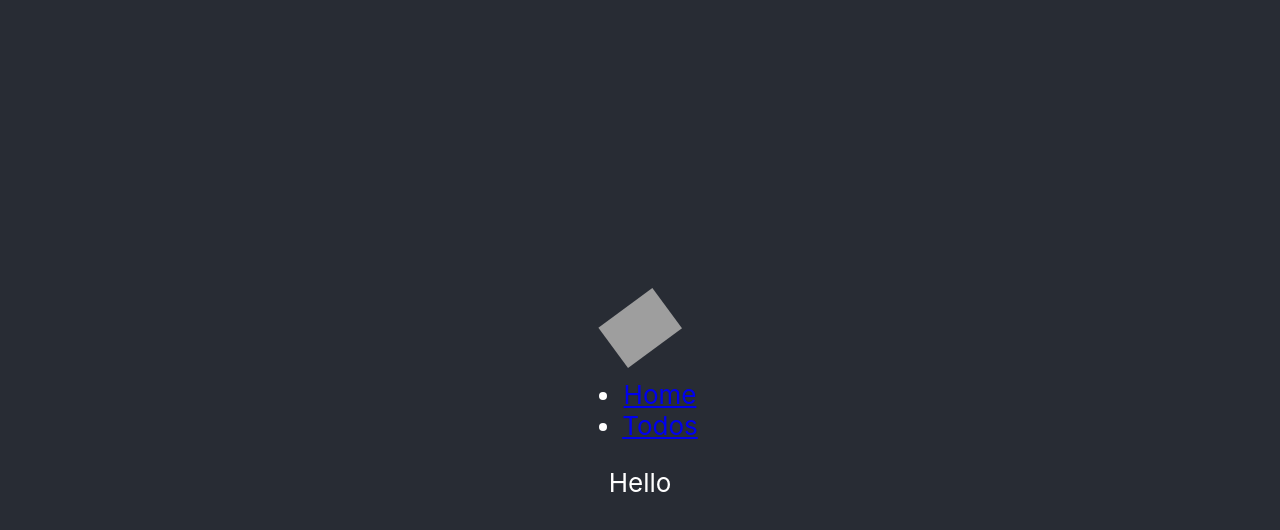
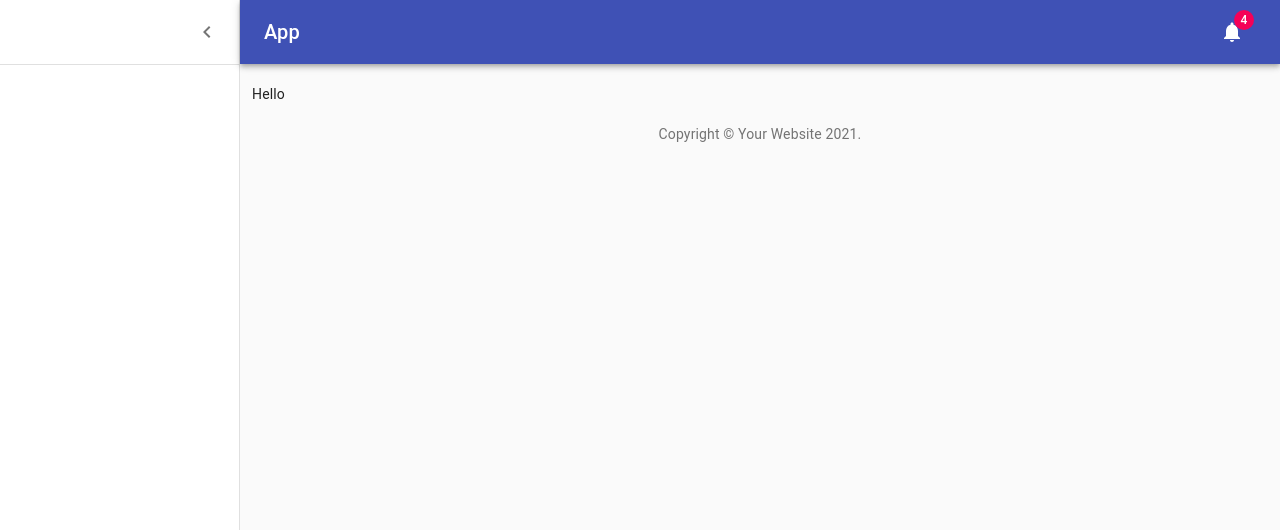
Before and after one commit to koshuang/react-class, a React (Create React App) app: page / in a window 1280 px wide. Shown: the top 530 px of the page. Built offline with nearby package versions, Linux system fonts and the light colour scheme; grey boxes are pictures that could not be loaded.

Commit message:
feat(app/component): [App] apply dashboard style

```diff
--- a/src/modules/app/App.jsx
+++ b/src/modules/app/App.jsx
@@ -1,29 +1,181 @@
-import { BrowserRouter as Router, Link, Route, Switch } from 'react-router-dom';
+import AppBar from '@material-ui/core/AppBar';
+import Badge from '@material-ui/core/Badge';
+import Box from '@material-ui/core/Box';
+import Container from '@material-ui/core/Container';
+import CssBaseline from '@material-ui/core/CssBaseline';
+import Divider from '@material-ui/core/Divider';
+import Drawer from '@material-ui/core/Drawer';
+import Grid from '@material-ui/core/Grid';
+import IconButton from '@material-ui/core/IconButton';
+import Link from '@material-ui/core/Link';
+import List from '@material-ui/core/List';
+import { makeStyles } from '@material-ui/core/styles';
+import Toolbar from '@material-ui/core/Toolbar';
+import Typography from '@material-ui/core/Typography';
+import ChevronLeftIcon from '@material-ui/icons/ChevronLeft';
+import MenuIcon from '@material-ui/icons/Menu';
+import NotificationsIcon from '@material-ui/icons/Notifications';
+import clsx from 'clsx';
+import React from 'react';
+import { BrowserRouter as Router, Route, Switch } from 'react-router-dom';
 import { Home } from '../home';
 import { TodoList } from '../todo-list';
-import './App.css';
-import logo from './logo.svg';
+import { mainListItems } from './listItems';
+
+function Copyright() {
+  return (
+    <Typography variant="body2" color="textSecondary" align="center">
+      {'Copyright © '}
+      <Link color="inherit" href="https://material-ui.com/">
+        Your Website
+      </Link>{' '}
+      {new Date().getFullYear()}
+      {'.'}
+    </Typography>
+  );
+}
+
+const drawerWidth = 240;
+
+const useStyles = makeStyles(theme => ({
+  root: {
+    display: 'flex',
+  },
+  toolbar: {
+    paddingRight: 24, // keep right padding when drawer closed
+  },
+  toolbarIcon: {
+    display: 'flex',
+    alignItems: 'center',
+    justifyContent: 'flex-end',
+    padding: '0 8px',
+    ...theme.mixins.toolbar,
+  },
+  appBar: {
+    zIndex: theme.zIndex.drawer + 1,
+    transition: theme.transitions.create(['width', 'margin'], {
+      easing: theme.transitions.easing.sharp,
+      duration: theme.transitions.duration.leavingScreen,
+    }),
+  },
+  appBarShift: {
+    marginLeft: drawerWidth,
+    width: `calc(100% - ${drawerWidth}px)`,
+    transition: theme.transitions.create(['width', 'margin'], {
+      easing: theme.transitions.easing.sharp,
+      duration: theme.transitions.duration.enteringScreen,
+    }),
+  },
+  menuButton: {
+    marginRight: 36,
+  },
+  menuButtonHidden: {
+    display: 'none',
+  },
+  title: {
+    flexGrow: 1,
+  },
+  drawerPaper: {
+    position: 'relative',
+    whiteSpace: 'nowrap',
+    width: drawerWidth,
+    transition: theme.transitions.create('width', {
+      easing: theme.transitions.easing.sharp,
+      duration: theme.transitions.duration.enteringScreen,
+    }),
+  },
+  drawerPaperClose: {
+    overflowX: 'hidden',
+    transition: theme.transitions.create('width', {
+      easing: theme.transitions.easing.sharp,
+      duration: theme.transitions.duration.leavingScreen,
+    }),
+    width: theme.spacing(7),
+    [theme.breakpoints.up('sm')]: {
+      width: theme.spacing(9),
+    },
+  },
+  appBarSpacer: theme.mixins.toolbar,
+  content: {
+    flexGrow: 1,
+    height: '100vh',
+    overflow: 'auto',
+  },
+  container: {
+    paddingTop: theme.spacing(4),
+    paddingBottom: theme.spacing(4),
+  },
+  paper: {
+    padding: theme.spacing(2),
+    display: 'flex',
+    overflow: 'auto',
+    flexDirection: 'column',
+  },
+  fixedHeight: {
+    height: 240,
+  },
+}));
 
 export function App() {
+  const classes = useStyles();
+  const [open, setOpen] = React.useState(true);
+  const handleDrawerOpen = () => {
+    setOpen(true);
+  };
+  const handleDrawerClose = () => {
+    setOpen(false);
+  };
+
   return (
-    <div className="App">
-      <link
-        rel="stylesheet"
-        href="https://fonts.googleapis.com/css?family=Roboto:300,400,500,700&display=swap"
-      />
     <Router>
-        <header className="App-header">
-          <img src={logo} className="App-logo" alt="logo" />
-          <nav>
-            <ul>
-              <li>
-                <Link to="/">Home</Link>
-              </li>
-              <li>
-                <Link to="/todos">Todos</Link>
-              </li>
-            </ul>
-          </nav>
+      <div className={classes.root}>
+        <CssBaseline />
+        <AppBar position="absolute" className={clsx(classes.appBar, open && classes.appBarShift)}>
+          <Toolbar className={classes.toolbar}>
+            <IconButton
+              edge="start"
+              color="inherit"
+              aria-label="open drawer"
+              onClick={handleDrawerOpen}
+              className={clsx(classes.menuButton, open && classes.menuButtonHidden)}
+            >
+              <MenuIcon />
+            </IconButton>
+            <Typography
+              component="h1"
+              variant="h6"
+              color="inherit"
+              noWrap
+              className={classes.title}
+            >
+              App
+            </Typography>
+            <IconButton color="inherit">
+              <Badge badgeContent={4} color="secondary">
+                <NotificationsIcon />
+              </Badge>
+            </IconButton>
+          </Toolbar>
+        </AppBar>
+        <Drawer
+          variant="permanent"
+          classes={{
+            paper: clsx(classes.drawerPaper, !open && classes.drawerPaperClose),
+          }}
+          open={open}
+        >
+          <div className={classes.toolbarIcon}>
+            <IconButton onClick={handleDrawerClose}>
+              <ChevronLeftIcon />
+            </IconButton>
+          </div>
+          <Divider />
+          <List>{mainListItems}</List>
+        </Drawer>
+        <main className={classes.content}>
+          <div className={classes.appBarSpacer} />
+          <Container maxWidth="lg" className={classes.container}>
+            <Grid container spacing={3}>
               <Switch>
                 <Route path="/todos">
                   <TodoList />
@@ -32,8 +184,13 @@ export function App() {
                   <Home />
                 </Route>
               </Switch>
-        </header>
+            </Grid>
+            <Box pt={4}>
+              <Copyright />
+            </Box>
+          </Container>
+        </main>
+      </div>
     </Router>
-    </div>
   );
 }
```
Lines whose indentation alone changed are shown as unchanged.
